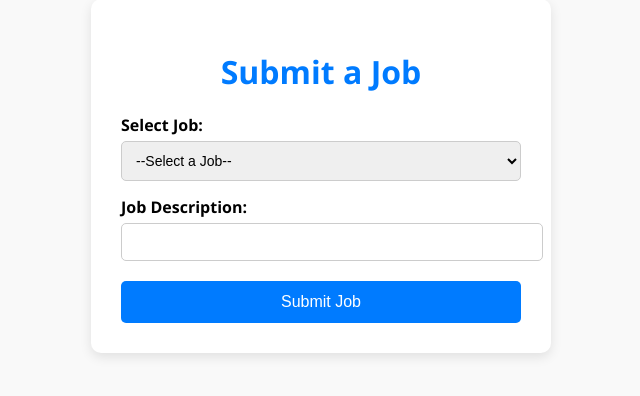
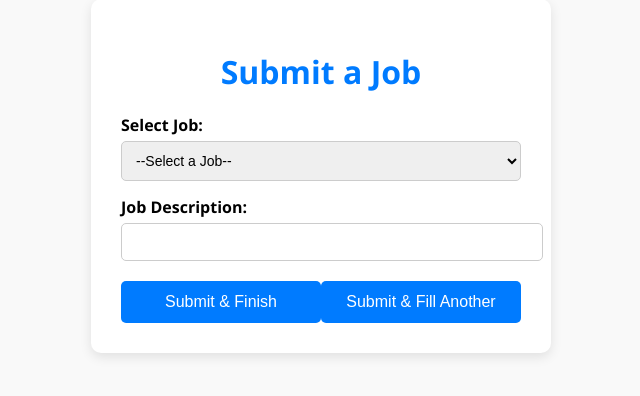
Before and after one commit to RotemYakir/Data-Jobs-API, a Flask app: page /job-form in a window 1280 px wide. Shown: the part 224-620 px from the top of the page, without its empty margins (319-959 px from the left). Run offline with Flask 3, Linux system fonts and the light colour scheme.

Commit message:
added another sumbit & fill button

```diff
--- a/data_jobs/data_jobs_api.py
+++ b/data_jobs/data_jobs_api.py
@@ -50,13 +50,17 @@ def submit_job():
     """
     job_type = request.form.get('job_type')
     job_description = request.form.get('job_description')
+    submission_type = request.form.get("submission_type", "sumbit&finish")
 
     # Collect all parameters dynamically
     params = {key: value for key, value in request.form.items() if key not in ['job_type', 'job_id']}
 
     try:
         task_result = run_job.delay(job_type, job_description, params)
-        return redirect("/")
+        if submission_type == 'submit&fill':
+            return redirect("/job-form")
+        else:
+            return redirect("/")
     except NameError:
         return f"Error: Job '{job_type}' not found.", 400
 
--- a/data_jobs/templates/job_form.html
+++ b/data_jobs/templates/job_form.html
@@ -77,7 +77,10 @@
 
                 jobParams[selectedJob].forEach(param => {
                     const label = document.createElement("label");
-                    label.textContent = param.replace("_", " ").split(" ").map(word => word.charAt(0).toUpperCase() + word.slice(1)).join(" ") + ":";
+                    label.textContent = param.replace("_", " ")
+                        .split(" ")
+                        .map(word => word.charAt(0).toUpperCase() + word.slice(1))
+                        .join(" ") + ":";
 
                     const input = document.createElement("input");
                     input.type = "text";
@@ -92,12 +95,29 @@
             jobSelect.addEventListener("change", updateParams);
             updateParams(); // Call once to set the initial state
         });
+
+        function setSubmissionType(event, type) {
+            event.preventDefault();  // Stop normal form submission
+            console.log(`Setting submission type: ${type}`);
+
+            const submissionInput = document.getElementById("submission_type");
+            if (!submissionInput) {
+                console.error("Error: submission_type input not found!");
+                return;
+            }
+
+            submissionInput.value = type;
+            console.log(`Form submission type set to: ${type}`);
+
+            document.getElementById("jobForm").submit();
+        }
     </script>
 </head>
 <body>
 <div class="container">
     <h1>Submit a Job</h1>
-        <form action="/submit-job" method="post">
+    <form id="jobForm" action="/submit-job" method="post">
+        <input type="hidden" id="submission_type" name="submission_type" value="sumbit&fill">
         <label for="job_type">Select Job:</label>
         <select id="job_type" name="job_type" required>
             <option value="">--Select a Job--</option>
@@ -112,7 +132,8 @@
         <div id="params-container"></div> <!-- Dynamic inputs appear here -->
 
         <div class="button-group">
-                <button type="submit">Submit Job</button>
+            <button type="button" onclick="setSubmissionType(event, 'submit&finish')">Submit & Finish</button>
+            <button type="button" onclick="setSubmissionType(event, 'submit&fill')">Submit & Fill Another</button>
         </div>
     </form>
 </div>
```
Lines whose indentation alone changed are shown as unchanged.
